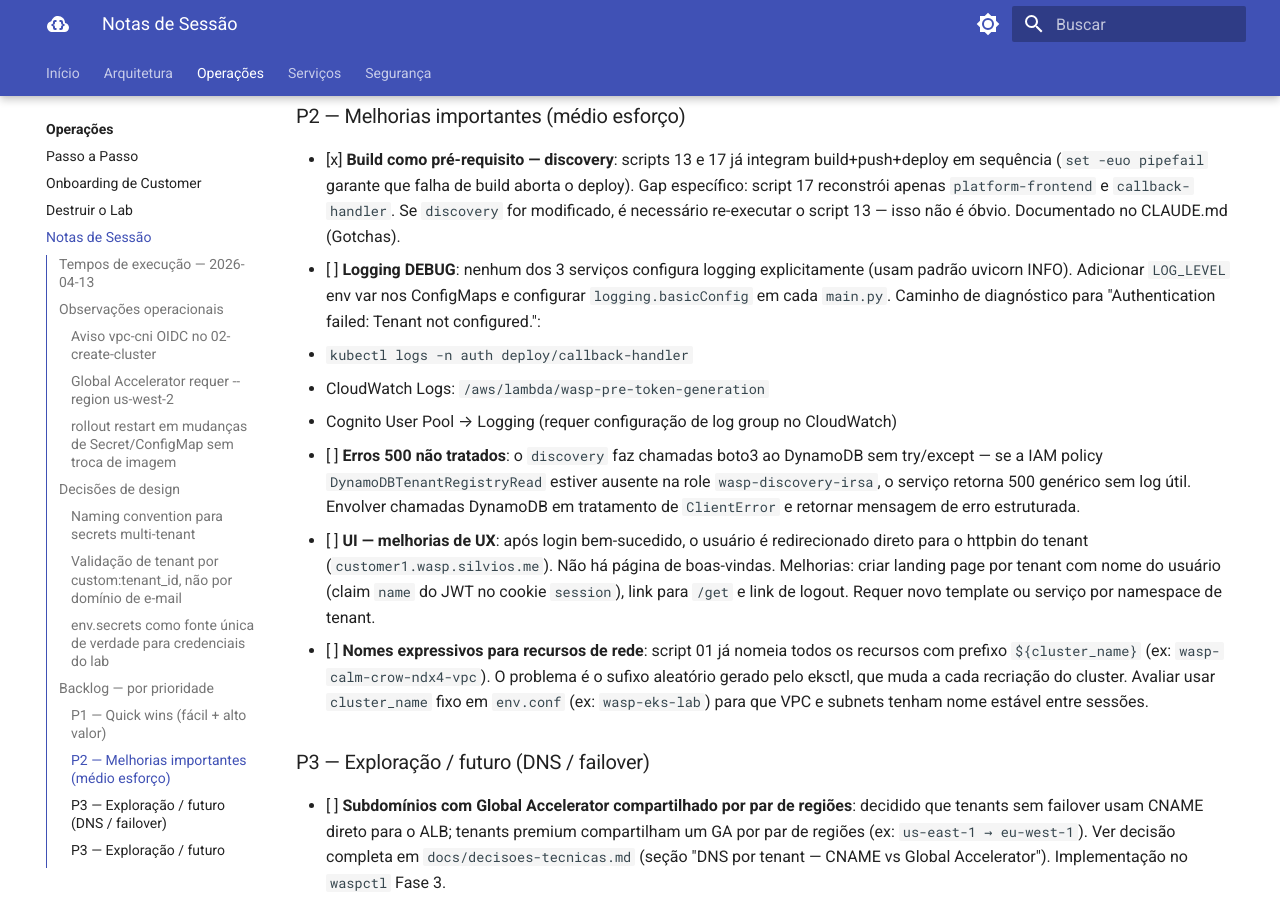
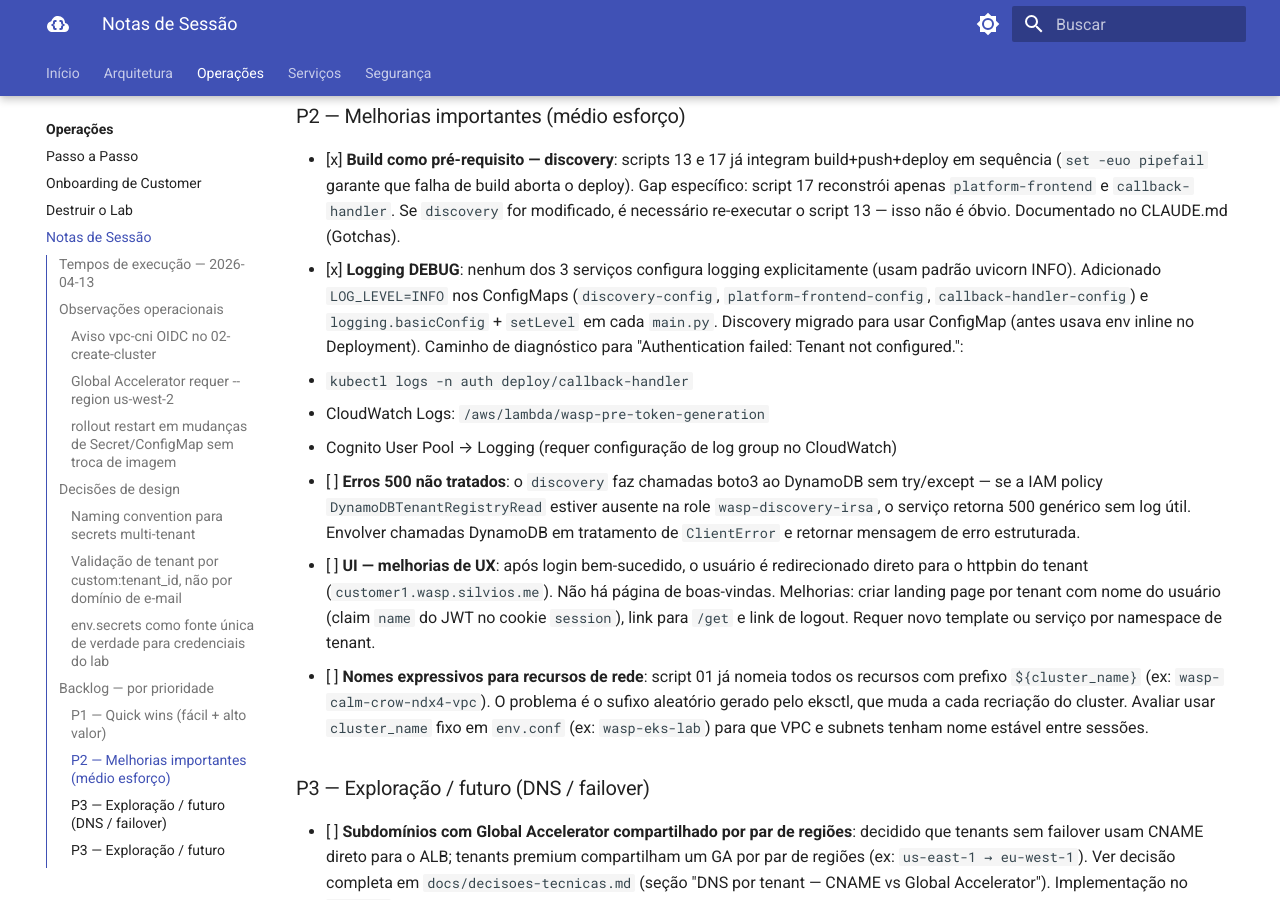
Before and after one commit to smsilva/aws-saas-platform, an MkDocs documentation site: the page built from docs/notes.md, in a window 1280 px wide and 900 px high, scrolled down 4019 px. Built offline with MkDocs 1.6.1 and Material for MkDocs 9.7.7, drawn with Linux system fonts in a browser that asks for light colours.

Commit message:
feat(lab/aws/eks/scripts/13): add discovery-config ConfigMap and LOG_LEVEL to all service ConfigMaps
Co-Authored-By: Claude Opus 4.6 <noreply@anthropic.com>

```diff
--- a/docs/notes.md
+++ b/docs/notes.md
@@ -136,9 +136,11 @@ Isso evita que secrets geradas em uma sessão se percam e causem inconsistência
   sequência (`set -euo pipefail` garante que falha de build aborta o deploy). Gap específico: script
   17 reconstrói apenas `platform-frontend` e `callback-handler`. Se `discovery` for modificado,
   é necessário re-executar o script 13 — isso não é óbvio. Documentado no CLAUDE.md (Gotchas).
-- [ ] **Logging DEBUG**: nenhum dos 3 serviços configura logging explicitamente (usam padrão uvicorn INFO).
-  Adicionar `LOG_LEVEL` env var nos ConfigMaps e configurar `logging.basicConfig` em cada `main.py`.
-  Caminho de diagnóstico para "Authentication failed: Tenant not configured.":
+- [x] **Logging DEBUG**: nenhum dos 3 serviços configura logging explicitamente (usam padrão uvicorn INFO).
+  Adicionado `LOG_LEVEL=INFO` nos ConfigMaps (`discovery-config`, `platform-frontend-config`,
+  `callback-handler-config`) e `logging.basicConfig` + `setLevel` em cada `main.py`. Discovery
+  migrado para usar ConfigMap (antes usava env inline no Deployment). Caminho de diagnóstico para
+  "Authentication failed: Tenant not configured.":
   1. `kubectl logs -n auth deploy/callback-handler`
   2. CloudWatch Logs: `/aws/lambda/wasp-pre-token-generation`
   3. Cognito User Pool → Logging (requer configuração de log group no CloudWatch)
```
Also changed, not shown: 1 other file.
